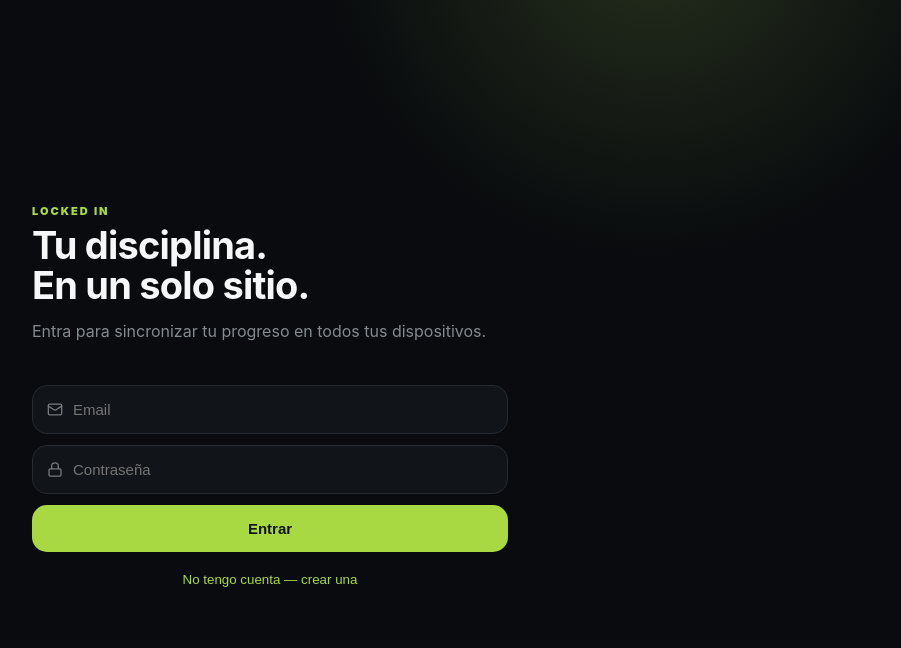
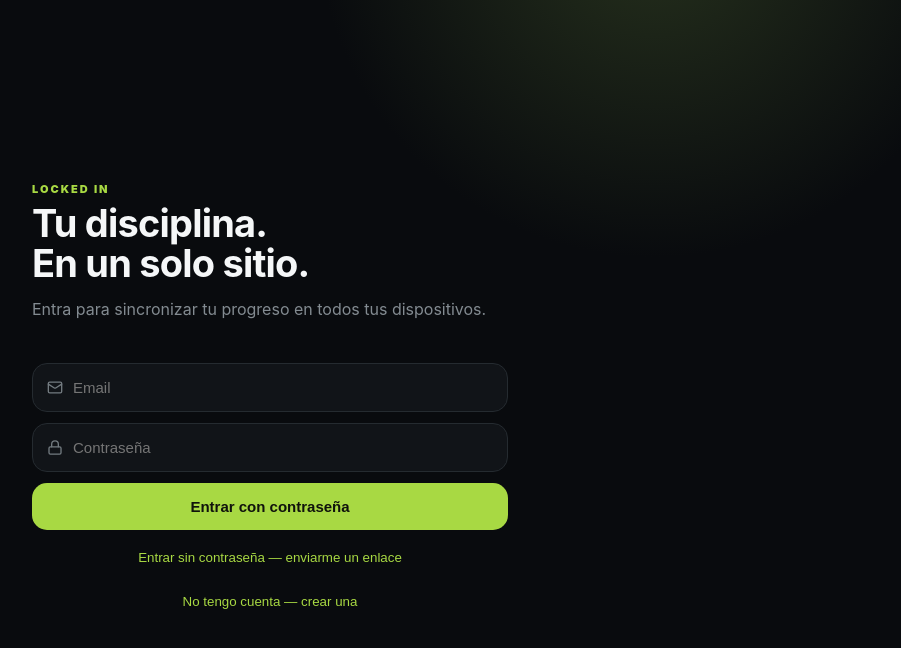
Before and after one commit to alexviale2007-ux/locked-in, a Next.js app: page / in a window 1280 px wide. Shown: the top 648 px of the page, without its empty margins (370-1271 px from the left). Built offline with nearby package versions, Linux system fonts and the light colour scheme.

Commit message:
Add passwordless email magic-link login

```diff
--- a/app/page.tsx
+++ b/app/page.tsx
@@ -12,7 +12,7 @@ const starter=[["Entrenamiento / fútbol","FOOTBALL"],["Estudiar 45 minutos","ST
 
 export default function App(){
  const [tab,setTab]=useState("Hoy"),[tasks,setTasks]=useState<Task[]>([]),[input,setInput]=useState(""),[user,setUser]=useState<any>(null),[loading,setLoading]=useState(true);
- const [email,setEmail]=useState(""),[password,setPassword]=useState(""),[authMsg,setAuthMsg]=useState(""),[authMode,setAuthMode]=useState<"login"|"signup">("login");
+ const [email,setEmail]=useState(""),[password,setPassword]=useState(""),[authMsg,setAuthMsg]=useState(""),[authMode,setAuthMode]=useState<"login"|"signup"|"magic">("login");
  const [workouts,setWorkouts]=useState<Workout[]>([]),[exercises,setExercises]=useState<Exercise[]>([]),[gymTitle,setGymTitle]=useState("Fuerza + potencia"),[exerciseName,setExerciseName]=useState("");
  const [books,setBooks]=useState<Book[]>([]),[bookTitle,setBookTitle]=useState(""),[focus,setFocus]=useState<Focus[]>([]),[focusMin,setFocusMin]=useState(45),[focusIntent,setFocusIntent]=useState("Universae"),[focusFinished,setFocusFinished]=useState(false),[alarm,setAlarm]=useState("07:00"),[energy,setEnergy]=useState(7); const [sleep,setSleep]=useState(8),[mood,setMood]=useState(7),[checkSaved,setCheckSaved]=useState(false); const [study,setStudy]=useState<StudyItem[]>([]),[studyTitle,setStudyTitle]=useState(""),[timerLeft,setTimerLeft]=useState(0); const [weekly,setWeekly]=useState<{day:string;pct:number}[]>([]); const [sensorEnabled,setSensorEnabled]=useState(false),[alarmMessage,setAlarmMessage]=useState(""); const [coachInput,setCoachInput]=useState(""),[coachReply,setCoachReply]=useState(""),[coachBusy,setCoachBusy]=useState(false),[summaryInput,setSummaryInput]=useState(""),[summaryReply,setSummaryReply]=useState(""),[summaryBusy,setSummaryBusy]=useState(false),[summaryFileName,setSummaryFileName]=useState(""),[driveFiles,setDriveFiles]=useState<any[]>([]),[driveStatus,setDriveStatus]=useState("Sin conectar"),[wakeMode,setWakeMode]=useState("shake"),[wakeActive,setWakeActive]=useState(false),[shakes,setShakes]=useState(0);
  useEffect(()=>{supabase.auth.getSession().then(({data})=>{setUser(data.session?.user??null);setLoading(false)});const {data}=supabase.auth.onAuthStateChange((_e,s)=>setUser(s?.user??null));return()=>data.subscription.unsubscribe()},[]);
@@ -29,13 +29,13 @@ export default function App(){
  async function toggleExercise(e:Exercise){const completed=!e.completed;setExercises(exercises.map(x=>x.id===e.id?{...x,completed}:x));await supabase.from("workout_exercises").update({completed}).eq("id",e.id)}
  async function editExercise(e:Exercise){const sets=Number(prompt("Series",String(e.sets??3)));if(!Number.isFinite(sets)||sets<1)return;const reps=prompt("Repeticiones",e.reps??"8-10");if(reps===null)return;const weight=Number(prompt("Peso en kg",String(e.weight_kg??0)));if(!Number.isFinite(weight)||weight<0)return;await supabase.from("workout_exercises").update({sets,reps,weight_kg:weight}).eq("id",e.id);setExercises(exercises.map(x=>x.id===e.id?{...x,sets,reps,weight_kg:weight}:x))} async function finishWorkout(w:Workout){const completed=!w.completed;setWorkouts(workouts.map(x=>x.id===w.id?{...x,completed}:x));await supabase.from("workouts").update({completed}).eq("id",w.id)}
  async function loadTasks(){const today=new Date().toISOString().slice(0,10);const {data}=await supabase.from("daily_tasks").select("id,title,completed,area").eq("task_date",today).order("position");if(data?.length)setTasks(data);else{const rows=starter.map(([title,area],i)=>({user_id:user.id,client_key:"starter-"+today+"-"+i,title,area,task_date:today,position:i}));const {data:fresh}=await supabase.from("daily_tasks").insert(rows).select("id,title,completed,area");setTasks(fresh??[])}}
- async function auth(){setAuthMsg("");const fn=authMode==="login"?supabase.auth.signInWithPassword({email,password}):supabase.auth.signUp({email,password});const {error}=await fn;if(error)setAuthMsg(error.message);else if(authMode==="signup")setAuthMsg("Cuenta creada. Si recibes un correo de confirmación, confírmalo y vuelve aquí.")}
+ async function auth(){setAuthMsg("");const fn=authMode==="login"?supabase.auth.signInWithPassword({email,password}):supabase.auth.signUp({email,password});const {error}=await fn;if(error)setAuthMsg(error.message);else if(authMode==="signup")setAuthMsg("Cuenta creada. Si recibes un correo de confirmación, confírmalo y vuelve aquí.")} async function sendMagicLink(){setAuthMsg("");if(!email.trim()){setAuthMsg("Escribe tu correo primero.");return}const {error}=await supabase.auth.signInWithOtp({email:email.trim(),options:{emailRedirectTo:window.location.origin,shouldCreateUser:false}});if(error)setAuthMsg(error.message);else setAuthMsg("Te hemos enviado un enlace de acceso. Revisa tu correo y también la carpeta de spam.")}
  async function toggle(t:Task){const completed=!t.completed;setTasks(tasks.map(x=>x.id===t.id?{...x,completed}:x));await supabase.from("daily_tasks").update({completed}).eq("id",t.id)}
  async function add(){if(!input.trim())return;const today=new Date().toISOString().slice(0,10);const {data}=await supabase.from("daily_tasks").insert({user_id:user.id,client_key:"custom-"+crypto.randomUUID(),title:input.trim(),area:"LIFE",task_date:today,position:tasks.length}).select("id,title,completed,area").single();if(data)setTasks([...tasks,data]);setInput("")}
  async function remove(id:string){setTasks(tasks.filter(x=>x.id!==id));await supabase.from("daily_tasks").delete().eq("id",id)}
  useEffect(()=>{if(!wakeActive||wakeMode!=="shake"||!sensorEnabled)return;let last=0;const handler=(e:DeviceMotionEvent)=>{const a=e.accelerationIncludingGravity;if(!a)return;const magnitude=Math.sqrt((a.x??0)**2+(a.y??0)**2+(a.z??0)**2);const now=Date.now();if(magnitude>19&&now-last>350){last=now;setShakes(v=>Math.min(20,v+1))}};window.addEventListener("devicemotion",handler);return()=>window.removeEventListener("devicemotion",handler)},[wakeActive,wakeMode,sensorEnabled]); useEffect(()=>{if(wakeActive&&shakes>=20){setWakeActive(false);setShakes(0);setAlarmMessage("¡Misión completada!")}},[shakes,wakeActive]); useEffect(()=>{if(timerLeft<=0)return;const id=setInterval(()=>setTimerLeft(v=>Math.max(0,v-1)),1000);return()=>clearInterval(id)},[timerLeft]); const done=tasks.filter(t=>t.completed).length,pct=tasks.length?Math.round(done/tasks.length*100):0;
  if(loading)return <main className="auth"><LoaderCircle className="spin"/><p>Preparando LOCKED IN…</p></main>;
- if(!user)return <main className="auth"><div className="authLogo"><p className="eyebrow">LOCKED IN</p><h1>Tu disciplina.<br/>En un solo sitio.</h1><p className="muted">Entra para sincronizar tu progreso en todos tus dispositivos.</p></div><div className="authBox"><label><Mail size={17}/><input type="email" placeholder="Email" value={email} onChange={e=>setEmail(e.target.value)}/></label><label><Lock size={17}/><input type="password" placeholder="Contraseña" value={password} onChange={e=>setPassword(e.target.value)} onKeyDown={e=>e.key==="Enter"&&auth()}/></label><button className="primary" onClick={auth}>{authMode==="login"?"Entrar":"Crear cuenta"}</button>{authMsg&&<p className="authMsg">{authMsg}</p>}<button className="link" onClick={()=>setAuthMode(authMode==="login"?"signup":"login")}>{authMode==="login"?"No tengo cuenta — crear una":"Ya tengo cuenta — entrar"}</button></div></main>;
+ if(!user)return <main className="auth"><div className="authLogo"><p className="eyebrow">LOCKED IN</p><h1>Tu disciplina.<br/>En un solo sitio.</h1><p className="muted">Entra para sincronizar tu progreso en todos tus dispositivos.</p></div><div className="authBox"><label><Mail size={17}/><input type="email" placeholder="Email" value={email} onChange={e=>setEmail(e.target.value)}/></label><label><Lock size={17}/><input type="password" placeholder="Contraseña" value={password} onChange={e=>setPassword(e.target.value)} onKeyDown={e=>e.key==="Enter"&&auth()}/></label><button className="primary" onClick={auth}>{authMode==="login"?"Entrar con contraseña":"Crear cuenta"}</button>{authMsg&&<p className="authMsg">{authMsg}</p>}{authMode==="login"&&<button className="link" onClick={sendMagicLink}>Entrar sin contraseña — enviarme un enlace</button>}<button className="link" onClick={()=>{setAuthMsg("");setAuthMode(authMode==="login"?"signup":"login")}}>{authMode==="login"?"No tengo cuenta — crear una":"Volver a entrar"}</button></div></main>;
  return <main className="shell"><header><div><p className="eyebrow">LOCKED IN</p><h1>{tab==="Hoy"?"Buenos días, Alex.":tab}</h1><p className="muted">{tab==="Hoy"?"Haz que hoy cuente.":sub(tab)}</p></div><button className="logout" onClick={()=>supabase.auth.signOut()}><LogOut size={17}/></button></header>
  {tab==="Hoy"&&<><section className="hero"><div><span>PROGRESO DE HOY</span><strong>{pct}%</strong><small>{done} de {tasks.length} completadas</small></div><div className="ring" style={{"--p":pct} as CSSProperties}><b>{pct}</b></div></section><Title done={done} total={tasks.length}/><TaskList tasks={tasks} toggle={toggle}/><Adder input={input} setInput={setInput} add={add}/><div className="grid"><Card icon={<Dumbbell/>} title="Gym" text="Entrenamiento y progreso"/><Card icon={<BookOpen/>} title="Estudio" text="Sesiones y objetivos"/><Card icon={<Target/>} title="Disciplina" text="Hábitos y constancia"/><Card icon={<Trophy/>} title="Progreso" text={pct+"% completado hoy"}/></div></>}
  {tab==="Hábitos"&&<><Title done={done} total={tasks.length}/><section className="list">{tasks.map(t=><article className={"task "+(t.completed?"done":"")} key={t.id}><button className="check" onClick={()=>toggle(t)}>{t.completed&&<Check size={15}/>}</button><div onClick={()=>toggle(t)}><b>{t.title}</b><small>{t.area}</small></div><button className="delete" onClick={()=>remove(t.id)}><Trash2 size={17}/></button></article>)}</section><Adder input={input} setInput={setInput} add={add}/></>}
```
